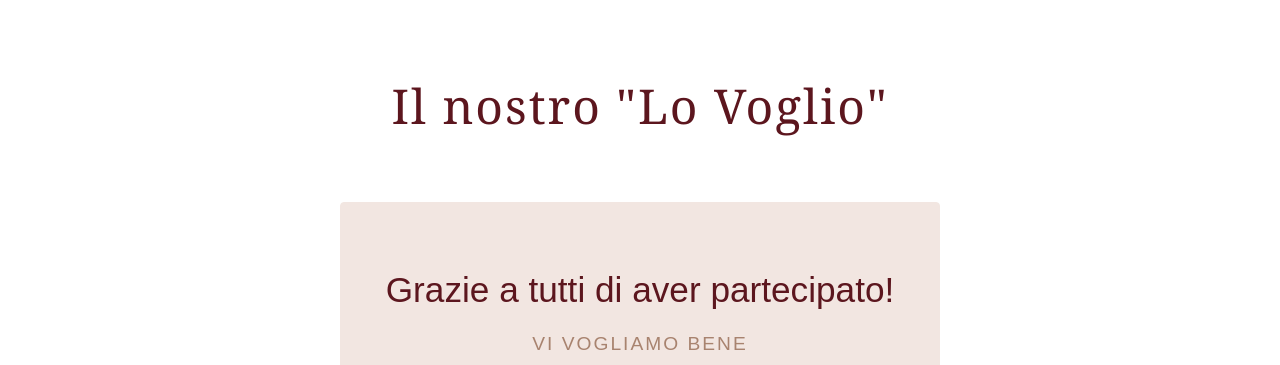
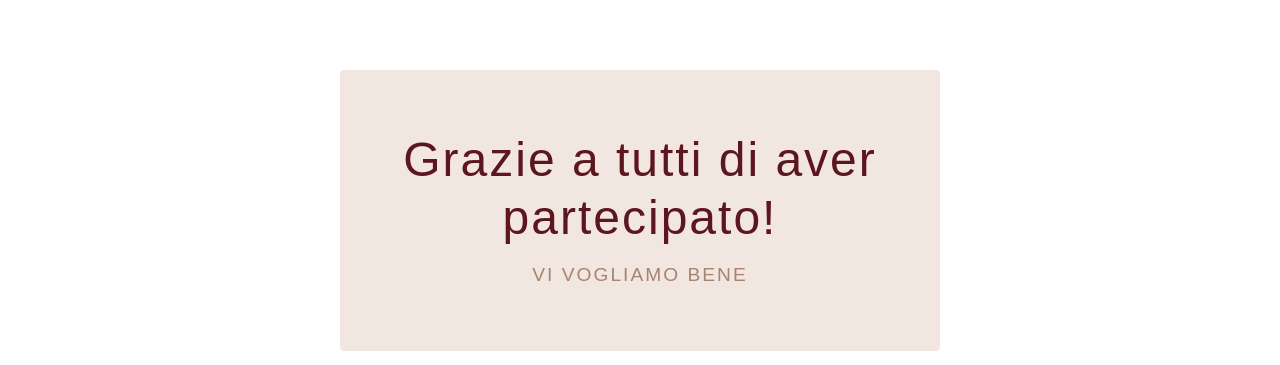
Before and after one commit to checcocav/wedding-villa-bisce, a Next.js app: page / in a window 1280 px wide. Shown: the part 790-1155 px from the top of the page. Built offline with nearby package versions, Linux system fonts and the light colour scheme.

Commit message:
Update LandingClient.tsx

```diff
--- a/app/LandingClient.tsx
+++ b/app/LandingClient.tsx
@@ -290,19 +290,8 @@ const [isSafari, setIsSafari] = useState(false)
   </div>
   </div>
       </section>
-
-{/* Countdown / Thank You */}
+      {/* Thank You Section */}
       <section style={{ padding: '100px 20px', background: 'white', textAlign: 'center' }}>
-        <h2 style={{
-          fontSize: 'clamp(2rem, 5vw, 3rem)',
-          fontWeight: '300',
-          color: '#5C161E',
-          marginBottom: '60px',
-          letterSpacing: '2px'
-        }}>
-          Il nostro "Lo Voglio"
-        </h2>
-
         <div style={{
           display: 'grid',
           gridTemplateColumns: '1fr',
@@ -322,11 +311,12 @@ const [isSafari, setIsSafari] = useState(false)
             minHeight: '220px'
           }}>
             <div style={{
-              fontSize: 'clamp(1.5rem, 3.5vw, 2.2rem)',
+              fontSize: 'clamp(2rem, 5vw, 3rem)',
               fontWeight: '300',
               color: '#5C161E',
               marginBottom: 15,
-              lineHeight: 1.4,
+              lineHeight: 1.2,
+              letterSpacing: '2px',
               fontFamily: "'Montserrat', sans-serif"
             }}>
               Grazie a tutti di aver partecipato!
@@ -343,6 +333,7 @@ const [isSafari, setIsSafari] = useState(false)
           </div>
         </div>
       </section>
+
       {/* Location */}
       <section style={{ padding: '100px 20px', background: '#A4B3A9', textAlign: 'center' }}>
         <h2 style={{
```
